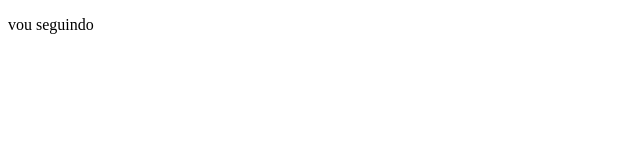
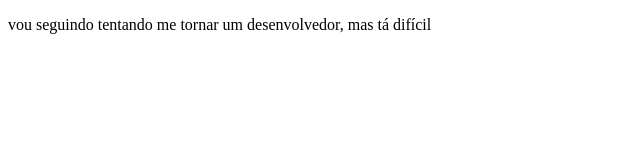
Before and after one commit to WalaceRamosdev/projetoteste, a plain HTML site: page index.html in a window 1280 px wide. Shown: the whole page, without its empty margins (0-640 px from the left). Drawn offline with Linux system fonts and the light colour scheme.

Commit message:
Atualizar o index.html

```diff
--- a/index.html
+++ b/index.html
@@ -6,6 +6,6 @@
     <title>Projeto GIT</title>
 </head>
 <body>
-    <p>vou seguindo</p>
+    <p>vou seguindo tentando me tornar um desenvolvedor, mas tá difícil</p>
 </body>
 </html>
```
